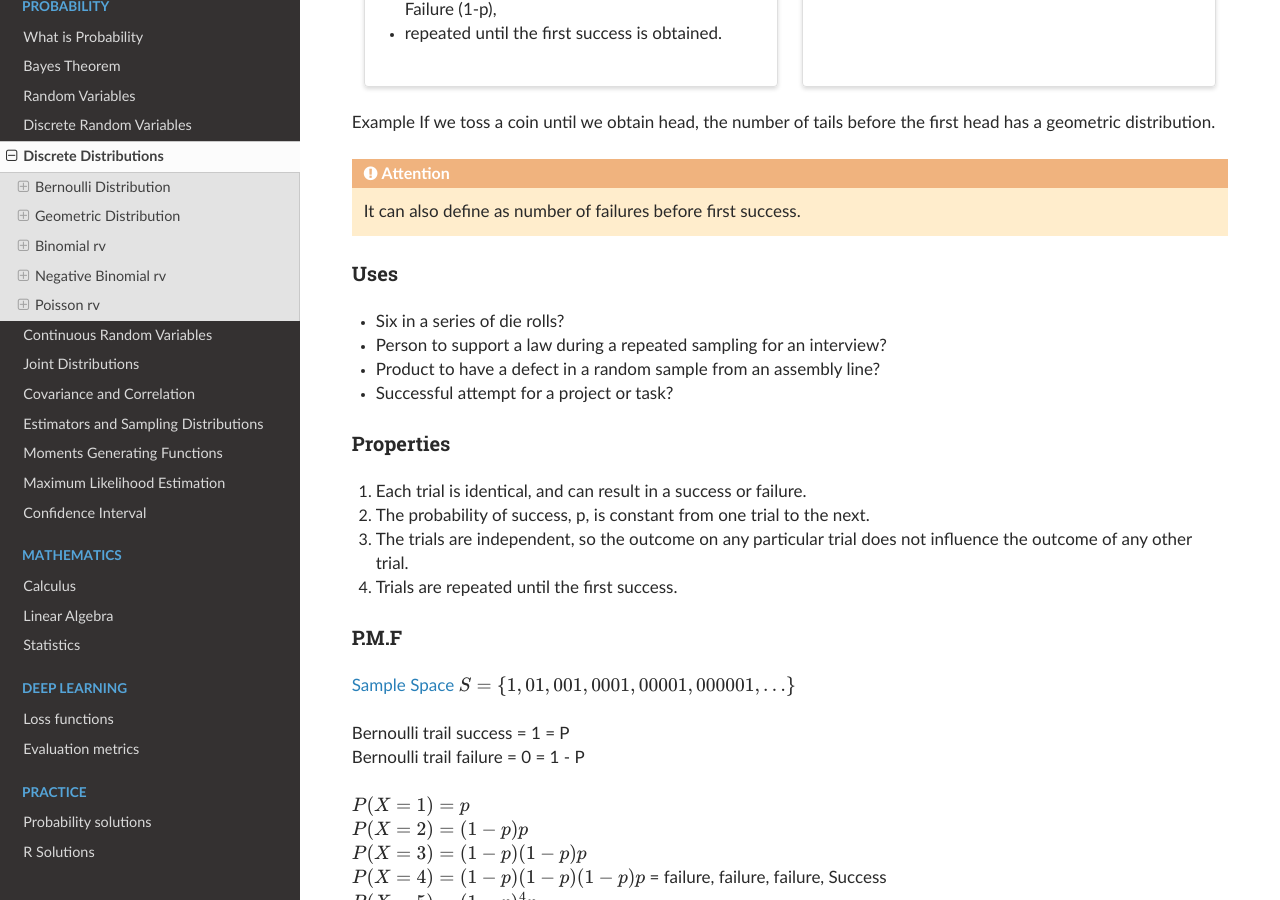
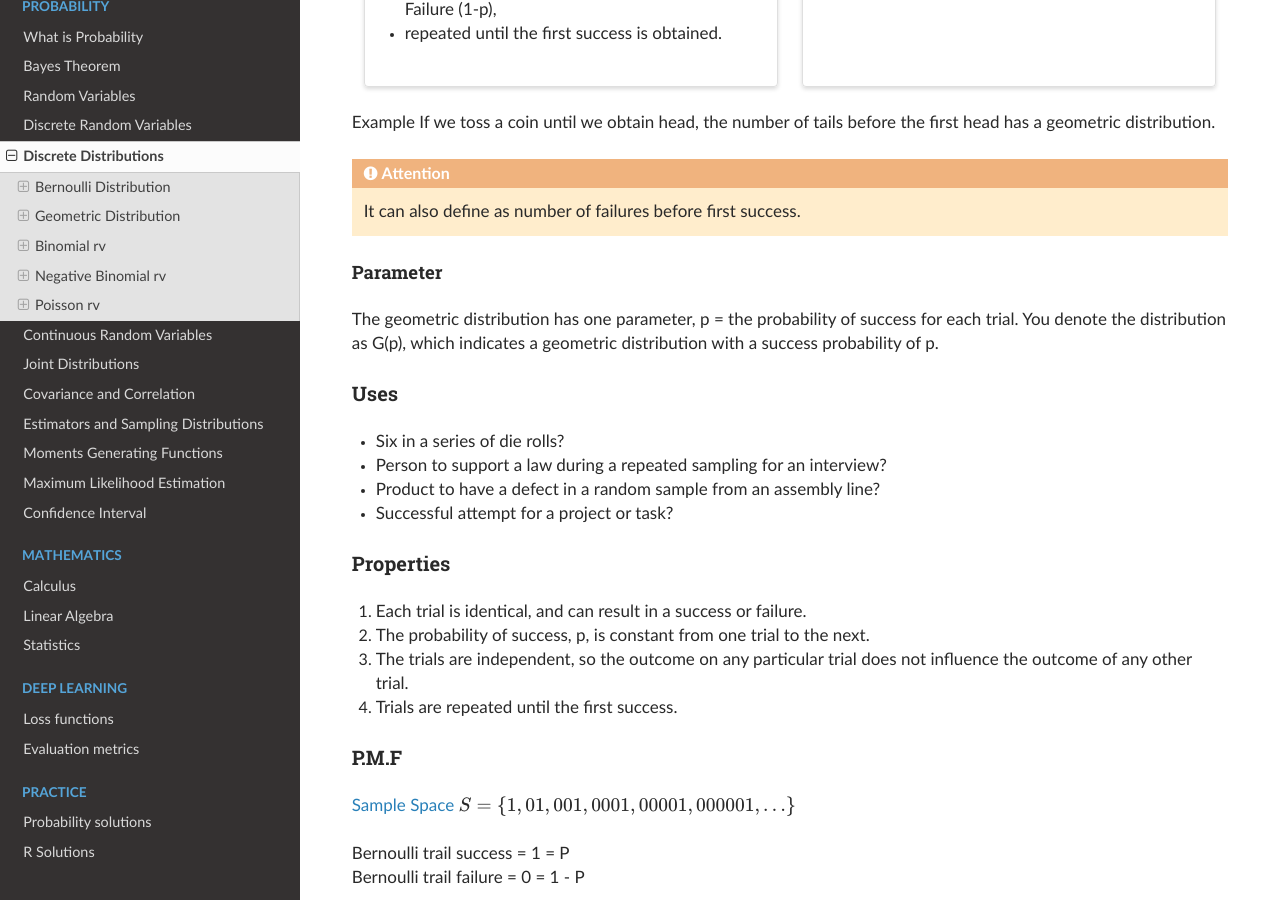
Before and after one commit to akkefa/ml-notes, a Sphinx documentation site: the page built from docs/probability/discrete_distributions.md, in a window 1280 px wide and 900 px high, scrolled down 2176 px. Built offline with Sphinx 7.4.7 and the Read the Docs theme 2.0.0, drawn with Linux system fonts in a browser that asks for light colours.

Commit message:
new changes

```diff
--- a/docs/probability/discrete_distributions.md
+++ b/docs/probability/discrete_distributions.md
@@ -117,6 +117,10 @@ Example If we toss a coin until we obtain head, the number of tails before the f
 :::{Attention}
 It can also define as number of failures before first success.
 :::
+
+#### Parameter
+The geometric distribution has one parameter, p = the probability of success for each trial. You denote the
+distribution as G(p), which indicates a geometric distribution with a success probability of p.
 
 ### Uses
 - Six in a series of die rolls?
```
Also changed, not shown: docs/probability/what_is_probability.md (+10 -1 lines).
